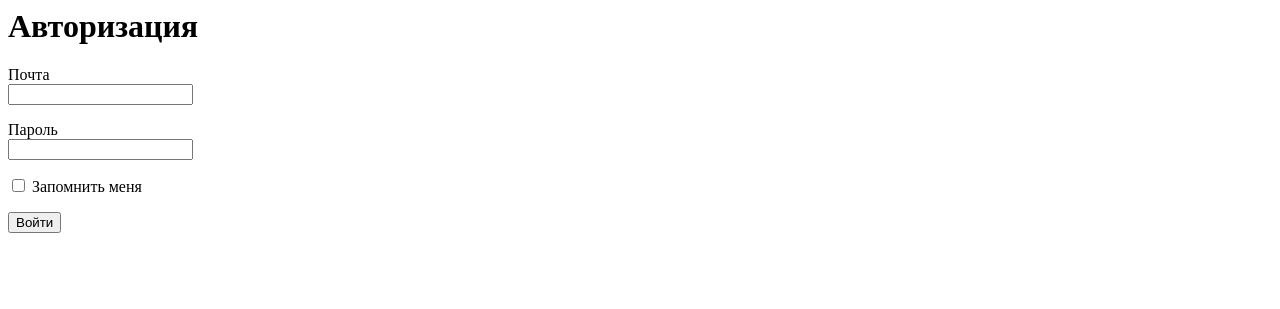
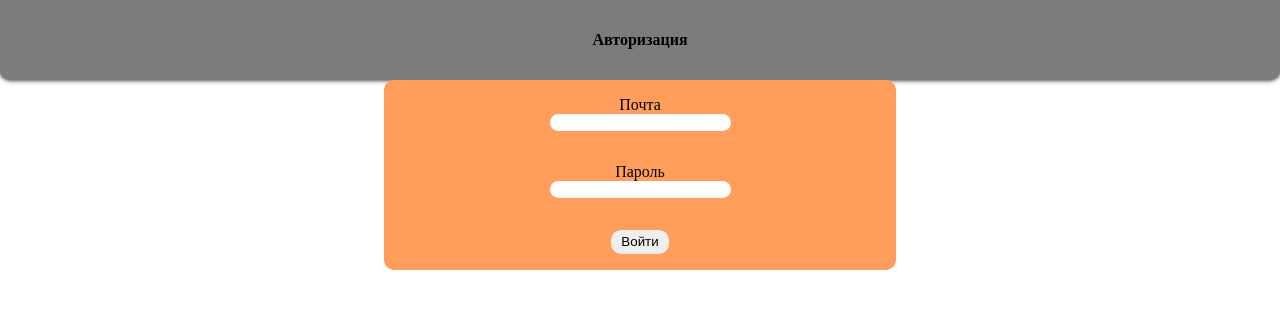
Before and after one commit to JabaXNT/YandexWEBProject, a Flask app: page /login in a window 1280 px wide. Shown: the top 309 px of the page. Run offline with Flask 2, Linux system fonts and the light colour scheme.

Commit message:
created login form

```diff
--- a/main.py
+++ b/main.py
@@ -1,4 +1,4 @@
-from flask import Flask, render_template, request, redirect, abort
+from flask import Flask, render_template, request, redirect, abort, session
 from flask_login import LoginManager, login_user, current_user, logout_user, login_required
 from flask_restful import Api
 from data.user import User
@@ -58,6 +58,7 @@ def reqister():
 
 @app.route('/login', methods=['GET', 'POST'])
 def login():
+    session['login'] = ...
     form = LoginForm()
     if form.validate_on_submit():
         db_sess = db_session.create_session()
@@ -69,6 +70,7 @@ def login():
         return render_template('login.html',
                                message="Неправильный логин или пароль",
                                form=form)
+    session['login'] = form.email  # Получить логин
     return render_template('login.html', title='Авторизация', form=form)
 
 
--- a/static/style.css
+++ b/static/style.css
@@ -69,6 +69,16 @@ footer {
     border-radius: 10px;
 }
 
+.form_login {
+    display: flex;
+    flex-direction: column;
+    text-align: center;
+    background: #ff9d5a;
+    margin: auto;
+    max-width: 40%;
+    border-radius: 10px;
+}
+
 .form-control {
     border-radius: 10px;
     border: 0px;
--- a/templates/login.html
+++ b/templates/login.html
@@ -1,5 +1,8 @@
-<h1>Авторизация</h1>
-<form action="" method="post">
+<head>
+    <link href="../static/style.css" rel="stylesheet">
+</head>
+<div class='footer_registration'><b>Авторизация</b></div>
+<form class='form_login' action="" method="post">
     {{ form.hidden_tag() }}
     <p>
         {{ form.email.label }}<br>
@@ -17,7 +20,6 @@
         {{ error }}
     </div>
     {% endfor %}
-    <p>{{ form.remember_me() }} {{ form.remember_me.label }}</p>
     <p>{{ form.submit(type="submit", class="btn btn-primary") }}</p>
     <div>{{ message }}</div>
 </form>
--- a/templates/main.html
+++ b/templates/main.html
@@ -61,5 +61,4 @@
     <script src="https://code.jquery.com/jquery-3.3.1.slim.min.js"></script>
     <script src="https://stackpath.bootstrapcdn.com/bootstrap/4.3.1/js/bootstrap.min.js"></script>
 </body>
-
 </html>
```
Also changed, not shown: templates/register.html (+7 -8 lines), db/products.db.
